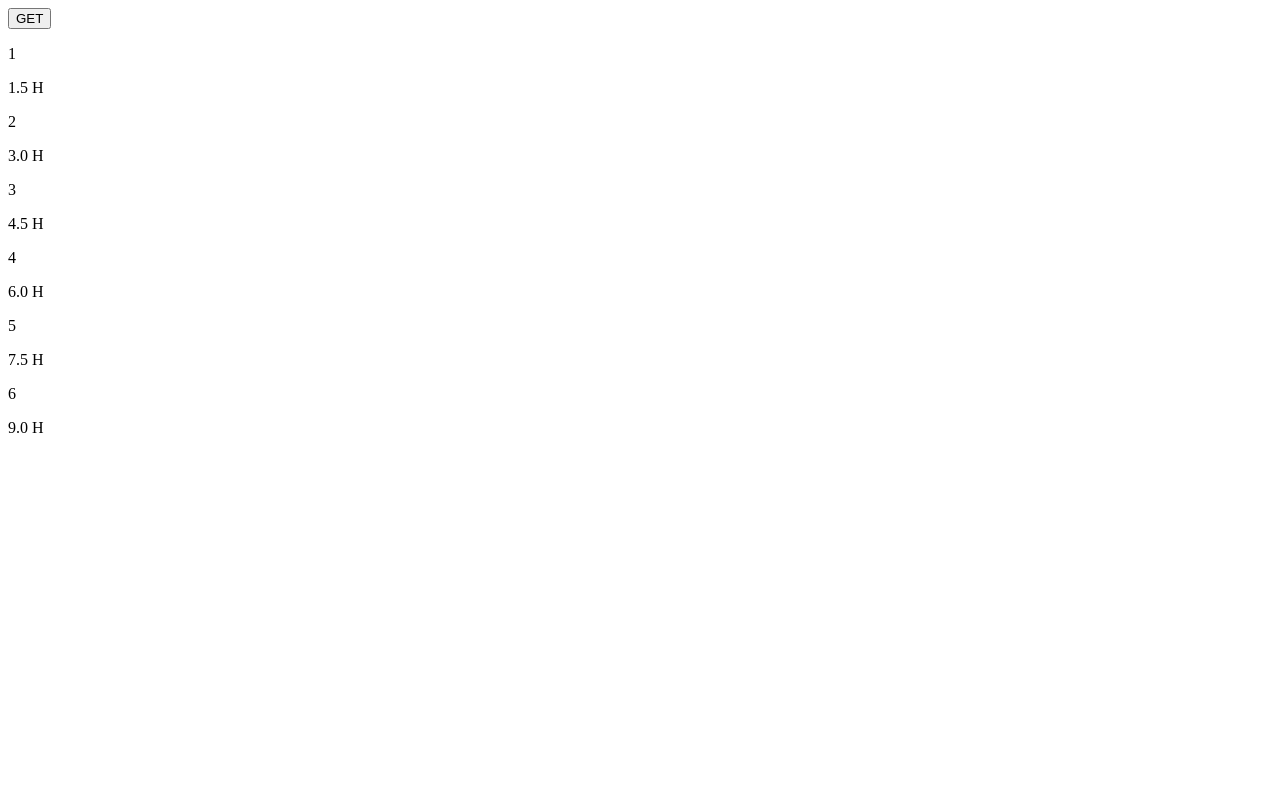
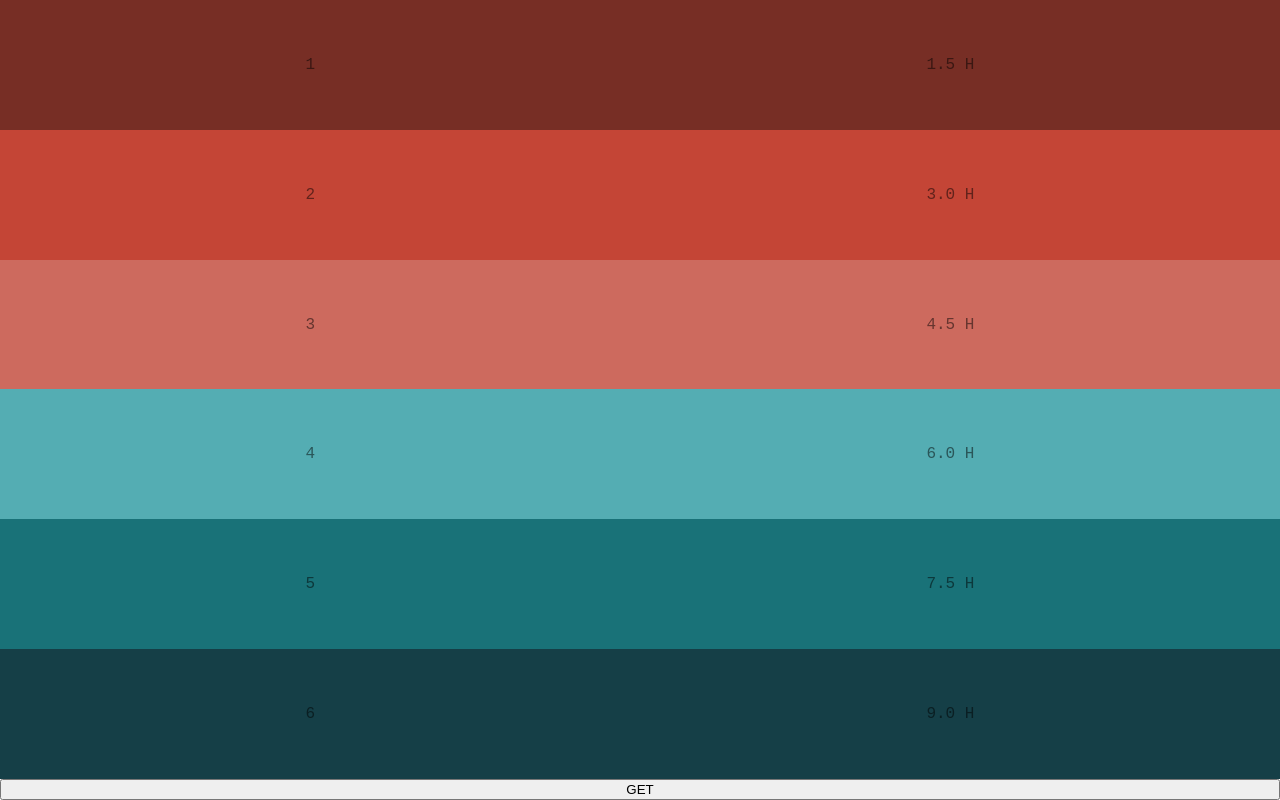
Before and after one commit to monskvll/sleepcyclr, a plain HTML site: page index.html in a window 1280 px wide. Drawn offline with Linux system fonts and the light colour scheme.

Commit message:
CSS implementation
Base CSS for the whole app.

```diff
--- a/index.html
+++ b/index.html
@@ -11,38 +11,38 @@
 </head>
 
 <body>
-    <div>
+    <div class='whole-block'>
+        <div class='hour-block hour-block-1'>
+            <p class='cycle-info'>1</p>
+            <p class='cycle-time' id='firstCycleTime'></p>
+            <p class='cycle-info'>1.5 H</p>
+        </div>
+        <div class='hour-block hour-block-2'>
+            <p class='cycle-info'>2</p>
+            <p class='cycle-time' id='secondCycleTime'></p>
+            <p class='cycle-info'>3.0 H</p>
+        </div>
+        <div class='hour-block hour-block-3'>
+            <p class='cycle-info'>3</p>
+            <p class='cycle-time' id='thirdCycleTime'></p>
+            <p class='cycle-info'>4.5 H</p>
+        </div>
+        <div class='hour-block hour-block-4'>
+            <p class='cycle-info'>4</p>
+            <p class='cycle-time' id='fourthCycleTime'></p>
+            <p class='cycle-info'>6.0 H</p>
+        </div>
+        <div class='hour-block hour-block-5'>
+            <p class='cycle-info'>5</p>
+            <p class='cycle-time' id='fifthCycleTime'></p>
+            <p class='cycle-info'>7.5 H</p>
+        </div>
+        <div class='hour-block hour-block-6'>
+            <p class='cycle-info'>6</p>
+            <p class='cycle-time' id='sixthCycleTime'></p>
+            <p class='cycle-info'>9.0 H</p>
+        </div>
         <button id='timeButton'>GET</button>
-        <div>
-            <p>1</p>
-            <p id='firstCycleTime'></p>
-            <p>1.5 H</p>
-        </div>
-        <div>
-            <p>2</p>
-            <p id='secondCycleTime'></p>
-            <p>3.0 H</p>
-        </div>
-        <div>
-            <p>3</p>
-            <p id='thirdCycleTime'></p>
-            <p>4.5 H</p>
-        </div>
-        <div>
-            <p>4</p>
-            <p id='fourthCycleTime'></p>
-            <p>6.0 H</p>
-        </div>
-        <div>
-            <p>5</p>
-            <p id='fifthCycleTime'></p>
-            <p>7.5 H</p>
-        </div>
-        <div>
-            <p>6</p>
-            <p id='sixthCycleTime'></p>
-            <p>9.0 H</p>
-        </div>
     </div>
 </body>
 
--- a/style.css
+++ b/style.css
@@ -0,0 +1,58 @@
+html, body {
+    height: 100%;
+    margin: 0;
+}
+
+.whole-block {
+    display: flex;
+    flex-direction: column;
+    text-align: center;
+    height: 100%;
+    min-height: 100%;
+}
+
+.hour-block {
+    display: flex;
+    flex: 1;
+    justify-content: space-evenly;
+    align-items: center;
+    color: rgba(0, 0, 0, .6);
+    font-family: 'Courier New', monospace;
+}
+
+.cycle-time {
+    font-weight: bolder;
+    font-size: 2em;
+}
+
+.cycle-info {
+    color: rgba(0, 0, 0, 0.5);
+}
+
+.hour-block-1 {
+    background-color: #772e25;
+}
+
+.hour-block-2 {
+    background-color: #c44536;
+}
+
+.hour-block-3 {
+    background-color: #cd6a5e;
+}
+
+.hour-block-4 {
+    background-color: #54adb3;
+}
+
+.hour-block-5 {
+    background-color: #197278;
+}
+
+.hour-block-6 {
+    background-color: #153f47;
+}
+
+#time-button {
+    color: red;
+}
```
